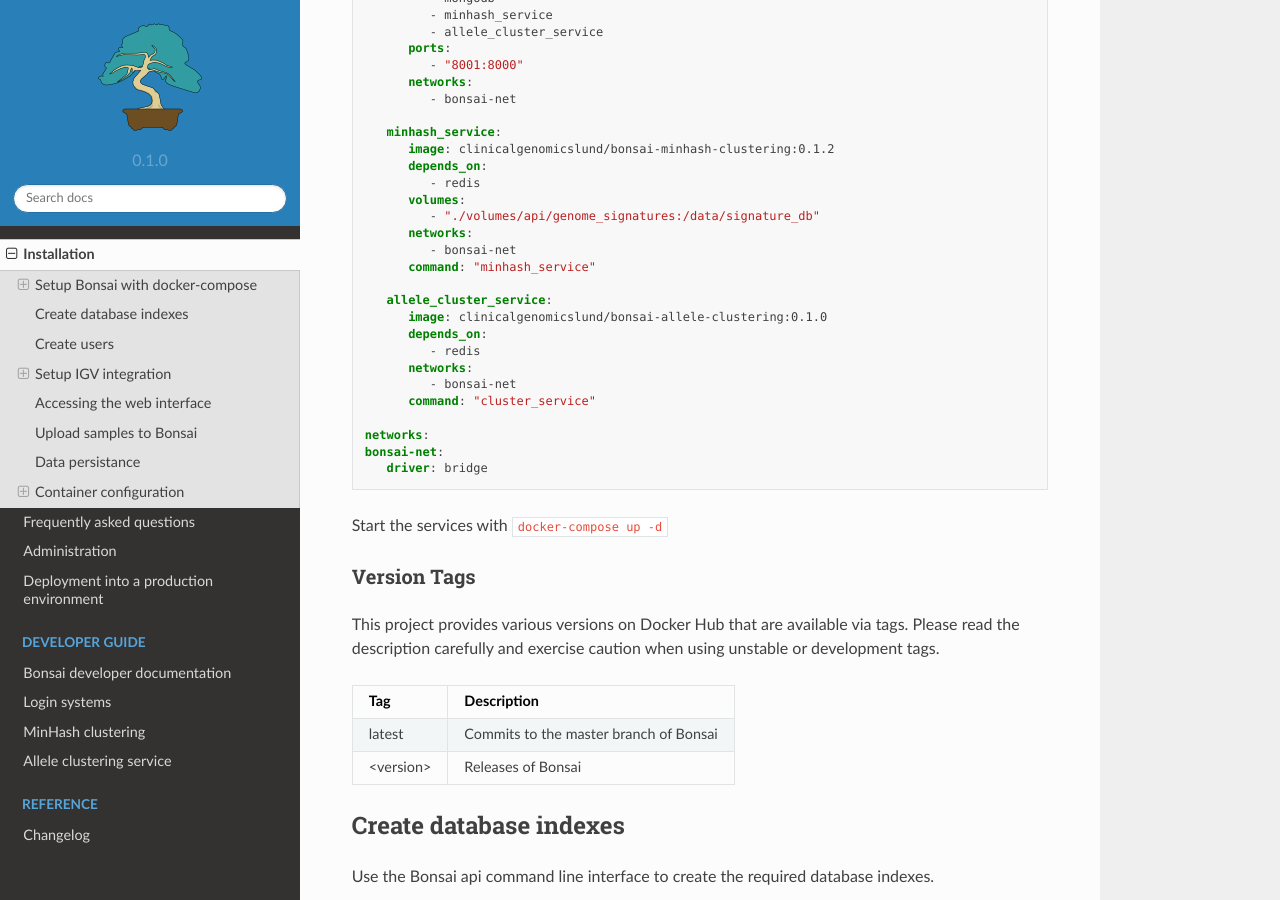
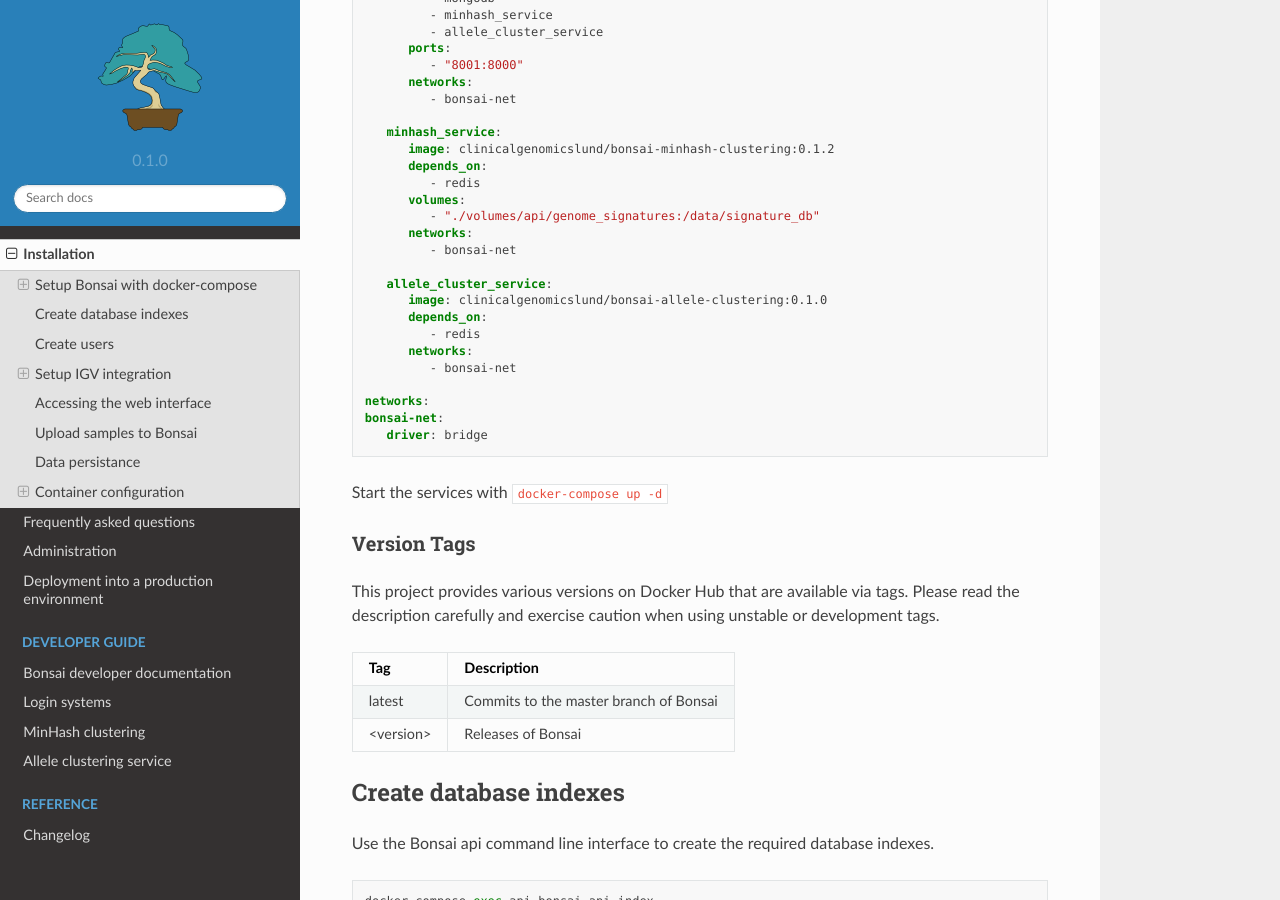
Before and after one commit to Clinical-Genomics-Lund/bonsai, a Sphinx documentation site: the page built from docs/source/installation.rst, in a window 1280 px wide and 900 px high, scrolled down 1388 px. Built offline with Sphinx 7.4.7 and the Read the Docs theme 2.0.0, drawn with Linux system fonts in a browser that asks for light colours.

Commit message:
Removed startup cmds from example docker-compose file

```diff
--- a/docs/source/installation.rst
+++ b/docs/source/installation.rst
@@ -66,7 +66,6 @@ Use docker-compose to get started creating the Bonsai containers and configure t
             - "./volumes/api/genome_signatures:/data/signature_db"
          networks:
             - bonsai-net
-         command: "minhash_service"
 
       allele_cluster_service:
          image: clinicalgenomicslund/bonsai-allele-clustering:0.1.0
@@ -74,7 +73,6 @@ Use docker-compose to get started creating the Bonsai containers and configure t
             - redis
          networks:
             - bonsai-net
-         command: "cluster_service"
 
    networks:
    bonsai-net:
```
